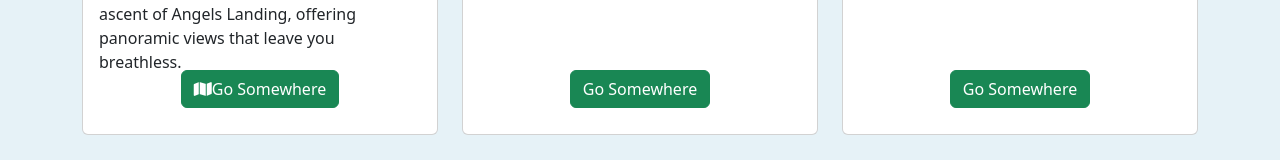
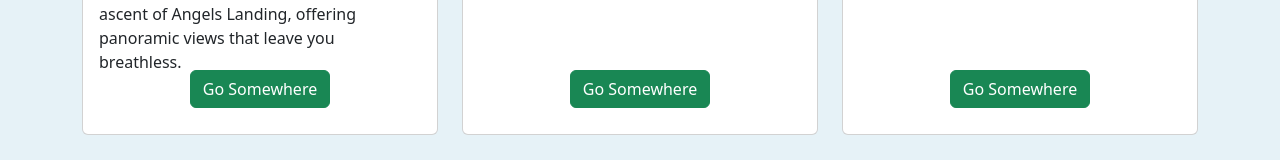
Before and after one commit to COMPE561GROUP2/gui, a React (Create React App) app: page / in a window 1280 px wide. Shown: the part 981-1141 px from the top of the page. Built offline with nearby package versions, Linux system fonts and the light colour scheme.

Commit message:
Fixed map icon in a button that was on the home screen

```diff
--- a/src/pages/Home.js
+++ b/src/pages/Home.js
@@ -69,7 +69,7 @@ const Home = () => {
                   >
                     <button style={{backgroundColor:"transparent", border:'none'}}>
                     <NavLink to="/Location" className="btn btn-success">
-                    <i class="fa-solid fa-map"></i>Go Somewhere
+                    Go Somewhere
                     </NavLink>
                   </button>
                   </div>
```
